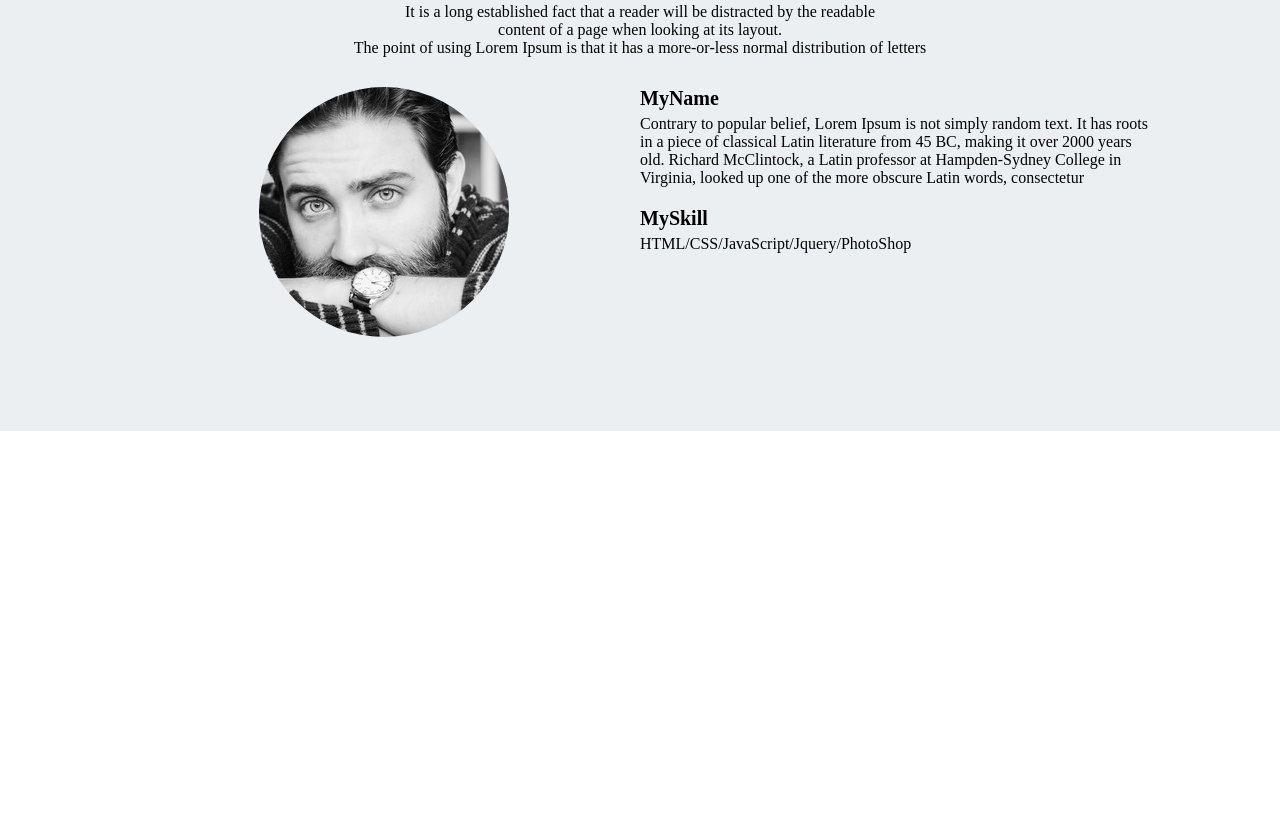
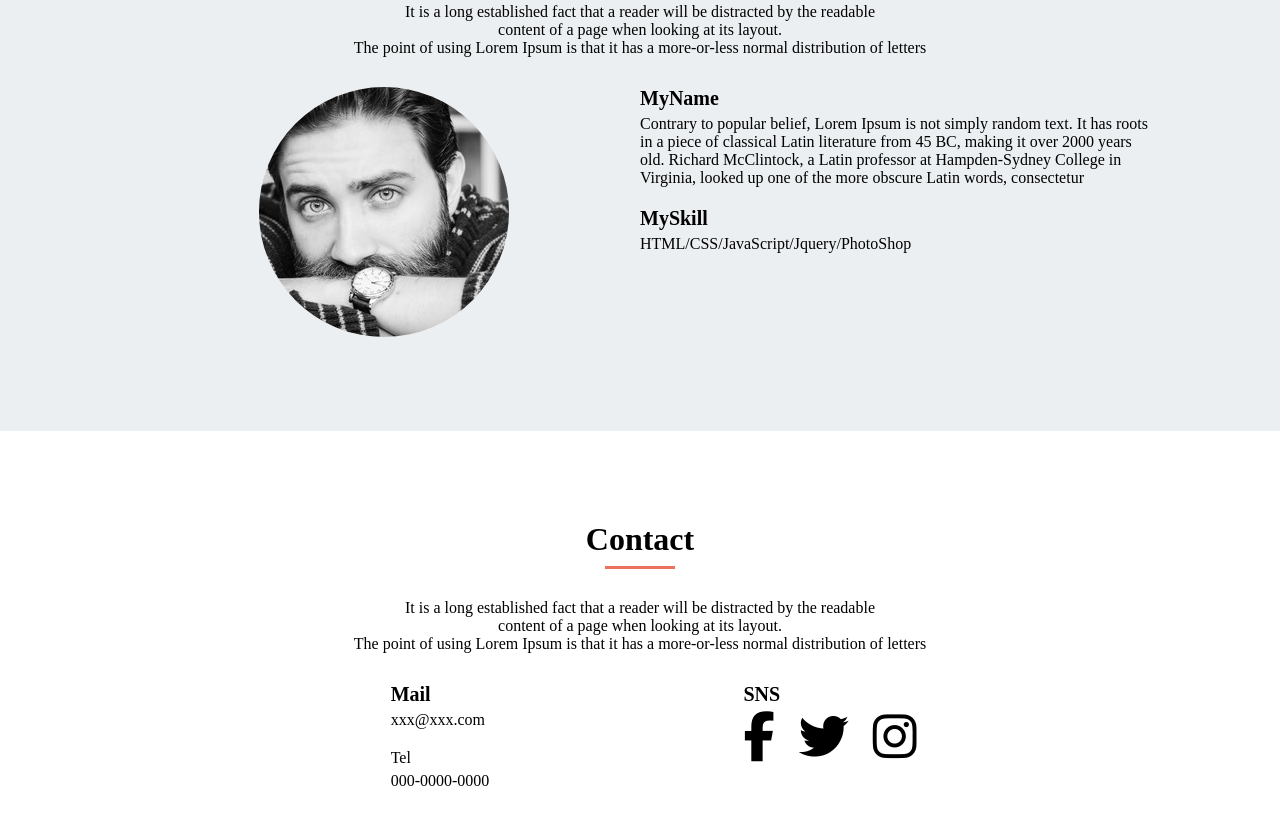
Before and after one commit to sukepio/MySite, a plain HTML site: page index.html in a window 1280 px wide. Shown: the part 2308-3132 px from the top of the page. Before the commit the page ends 2739 px from the top, so only its background shows below. Drawn offline with Linux system fonts and the light colour scheme.

Commit message:
[Add] contact

```diff
--- a/index.html
+++ b/index.html
@@ -104,7 +104,39 @@
         </div>
       </section>
 
-      <section class="contact"></section>
+      <section class="contact">
+        <section class="contact-content">
+          <h2 class="content-heading">Contact</h2>
+          <p class="border"></p>
+          <p class="content-text">It is a long established fact that a reader will be distracted by the readable<br />
+          content of a page when looking at its layout.<br />
+        The point of using Lorem Ipsum is that it has a more-or-less normal distribution of letters</p>
+        </section>
+        <div class="contact-box">
+          <div class="left-box">
+            <section class="contact-detail-box">
+              <h4 class="contact-detail-heading">
+              Mail</h4>
+              <p class="contact-detail-text">
+                xxx@xxx.com
+              </p>
+              Tel<h4 class="contact-detail-heading">
+              </h4>
+              <p class="contact-detail-text">
+                000-0000-0000
+              </p>
+            </section>
+          </div>
+          <div class="right-box">
+            <section class="sns-box">
+              <h4 class="sns-heading">SNS</h4>
+              <i class="fab fa-facebook-f"></i>
+              <i class="fab fa-twitter"></i>
+              <i class="fab fa-instagram"></i>
+            </section>
+          </div>
+        </div>
+      </section>
 
   </main>
   <footer></footer>
--- a/styles.css
+++ b/styles.css
@@ -233,3 +233,52 @@ header {
   padding-bottom: 20px;
 }
 /* プロフィールここまで */
+
+/* コンタクトここから */
+.contact {
+  width: 800px;
+  margin: 90px auto;
+  text-align: center;
+}
+
+.contact-box {
+  display: flex;
+  text-align: center;
+}
+
+.left-box {
+  width: 400px;
+  display: flex;
+  justify-content: center;
+}
+
+.contact-detail-box {
+  text-align: start;
+}
+
+.contact-detail-heading {
+  font-size: 20px;
+  padding-bottom: 5px;
+}
+
+.contact-detail-text {
+  padding-bottom: 20px;
+}
+
+.right-box {
+  width: 400px;
+  display: flex;
+  justify-content: center;
+}
+
+.sns-heading {
+  font-size: 20px;
+  padding-bottom: 5px;
+  text-align: start;
+}
+
+.fa-facebook-f, .fa-twitter, .fa-instagram {
+  font-size: 50px;
+  margin-right: 20px;
+}
+/* コンタクトここまで */
```
